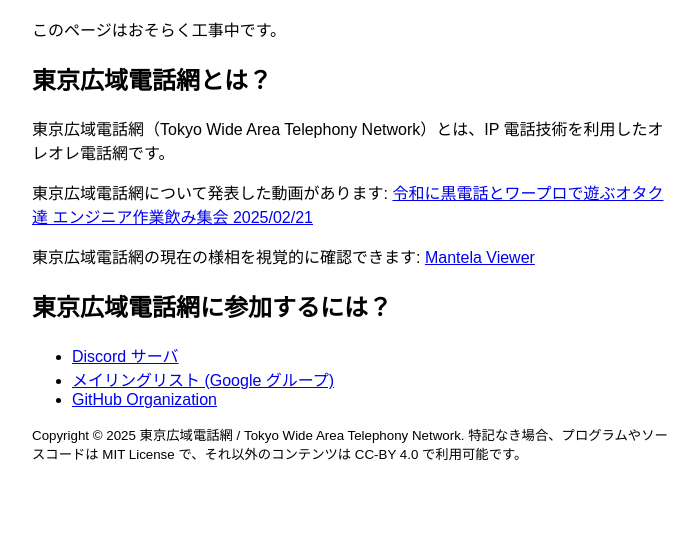
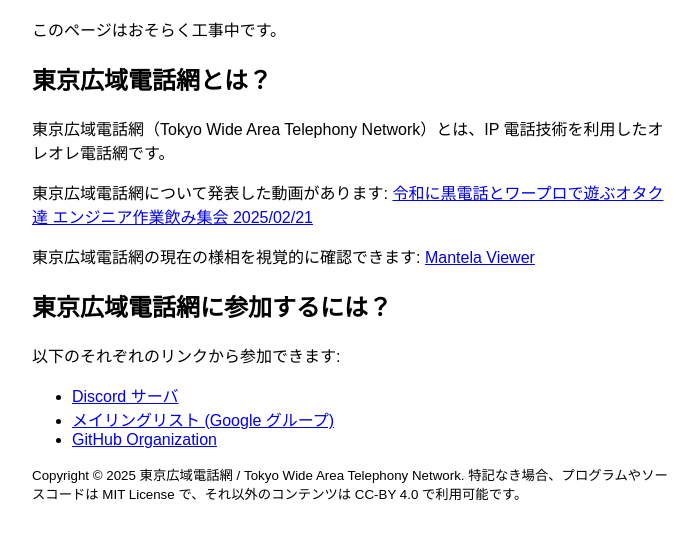
Before and after one commit to tkytel/tkytel.static.jp, a plain HTML site: page index.html in a window 1280 px wide. Shown: the part 178-716 px from the top of the page, without its empty margins (288-986 px from the left). Drawn offline with Linux system fonts and the light colour scheme.

Commit message:
Add description of links

```diff
--- a/index.html
+++ b/index.html
@@ -58,6 +58,9 @@
       </section>
       <section>
         <h2>東京広域電話網に参加するには？</h2>
+        <p>
+        以下のそれぞれのリンクから参加できます:
+        </p>
         <ul>
           <li>
             <a rel="external" href="https://discord.gg/QEzAnuSy9S">Discord サーバ</a>
```
